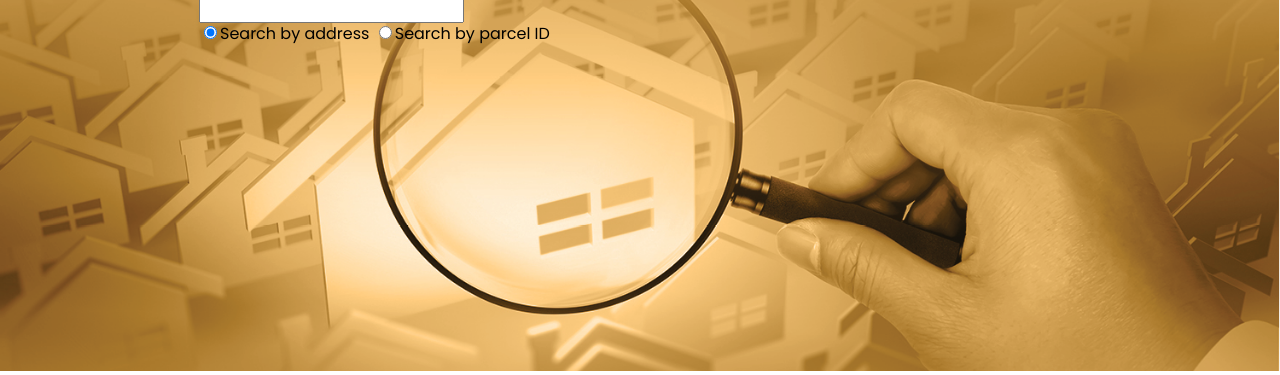
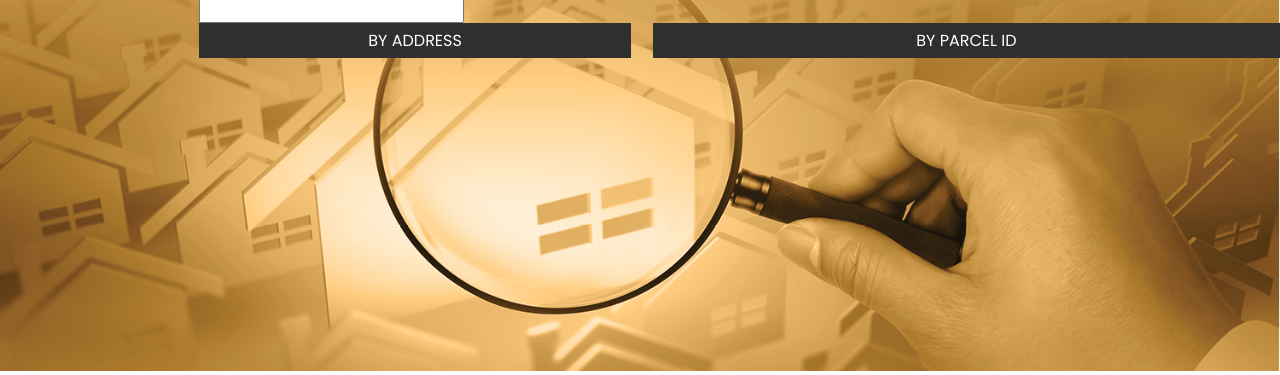
Before and after one commit to saylorsd/hipbone, a Django app: template templates/hipbone/index.html in a window 1280 px wide. Shown: the part 181-556 px from the top of the page. Run offline with Django 3.2, Linux system fonts and the light colour scheme; the template is opened without the code that fills it: most values are stand-ins (such as "Sample title", 1, 10 or a date in 2020); form fields are guessed from the names that the template uses; some libraries are stand-ins or nearby versions.

Commit message:
Switch from radio-button controls to regular 'submit' buttons

```diff
--- a/templates/hipbone/index.html
+++ b/templates/hipbone/index.html
@@ -21,6 +21,24 @@
   background-image: url(/static/hipbone/images/search-header_house-search.png);
 }
 
+.search_button {
+    background-color: #2F2F2F; /* Dark Grey */
+    border: none;
+    color: white;
+    padding: 5px 5px;
+    width: 49%;
+    text-align: center;
+    text-decoration: none;
+    text-transform: uppercase;
+    display: inline-block;
+    font-size: 16px;
+}
+
+.align_right {
+    position: absolute;
+    right: 0;
+}
+
 #id_address {
     width: 100%
 }
@@ -40,8 +58,8 @@
                 {{ address_form.address.errors }}<br>
                 {{ address_form.address }}<br>
                 <span>
-                    <input type="radio" name="search_type" value="address" checked="checked">Search by address
-                    <input type="radio" name="search_type" value="parcel">Search by parcel ID<br>
+                    <button class="search_button" name="search_type" type="submit" value="address">By Address</button>
+                    <button class="search_button align_right" name="search_type" type="submit" value="parcel">By Parcel ID</button>
                 </span>
             </div>
         </form>
```
